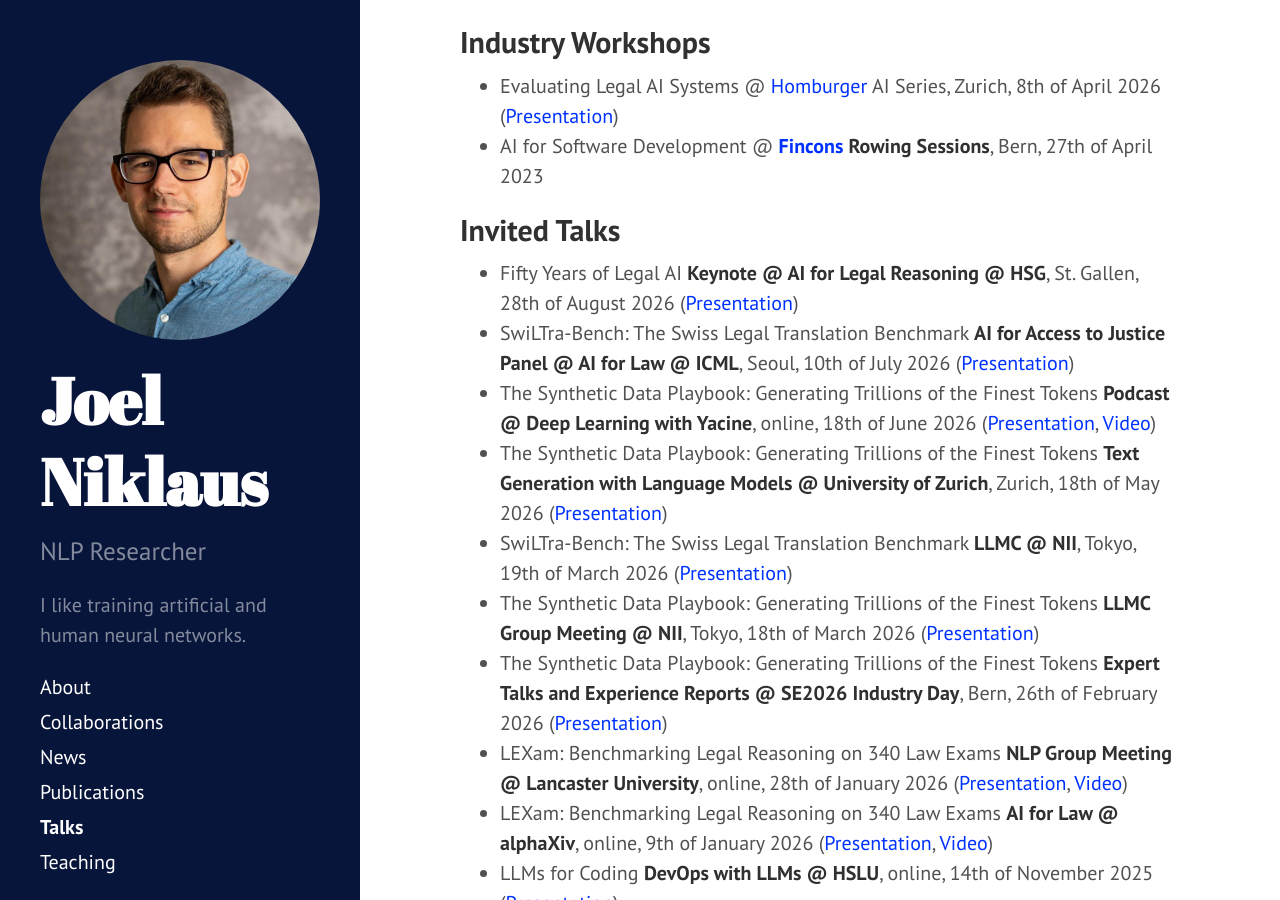
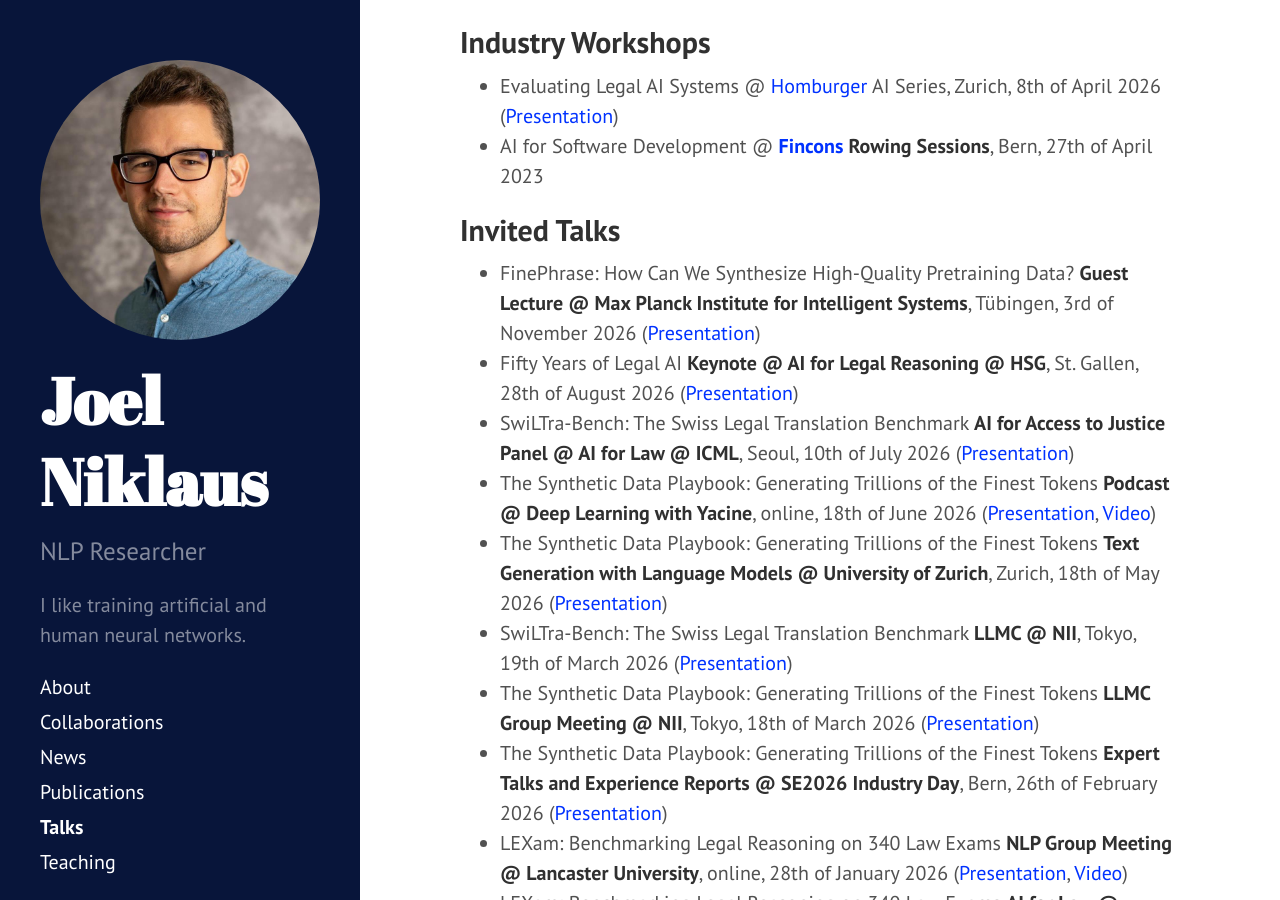
Before and after one commit to JoelNiklaus/joelniklaus.github.io, a Jekyll site: the page built from _pages/talks.md, in a window 1280 px wide and 900 px high, scrolled down 377 px. Built offline with Jekyll 4.4.1, drawn with Linux system fonts in a browser that asks for light colours; a style sheet for code colours, icons or effects is not loaded.

Commit message:
Add FinePhrase guest lecture at MPI-IS Tübingen (3 Nov 2026) to invited talks

```diff
--- a/_pages/talks.md
+++ b/_pages/talks.md
@@ -10,6 +10,7 @@ title: Talks
 
 ## Invited Talks
 
+- FinePhrase: How Can We Synthesize High-Quality Pretraining Data? **Guest Lecture @ Max Planck Institute for Intelligent Systems**, Tübingen, 3rd of November 2026 ([Presentation](https://docs.google.com/presentation/d/14RSQUhYlDLq817cTL1Ey3W-d3dmdAFQTQ6GjcBtElro/edit?usp=sharing))
 - Fifty Years of Legal AI **Keynote @ AI for Legal Reasoning @ HSG**, St. Gallen, 28th of August 2026 ([Presentation](https://docs.google.com/presentation/d/1GzHTZb7pAXG5hNldmXr-26wAJ1oHvnd9Q3DfWJkTaZk/edit?usp=sharing))
 - SwiLTra-Bench: The Swiss Legal Translation Benchmark **AI for Access to Justice Panel @ AI for Law @ ICML**, Seoul, 10th of July 2026 ([Presentation](https://docs.google.com/presentation/d/1djkKhO5UMpNHXJ0MyxFAnfYk0UEZsJVpniKAcd8iwTM/edit?usp=sharing))
 - The Synthetic Data Playbook: Generating Trillions of the Finest Tokens **Podcast @ Deep Learning with Yacine**, online, 18th of June 2026 ([Presentation](https://docs.google.com/presentation/d/1JW0zFJGFJ9yW0wwK7vw_OCoybMzbmM0_DRR-cfg62zs/edit?usp=sharing), [Video](https://www.youtube.com/watch?v=Nk2HpRb1Vl4))
```
